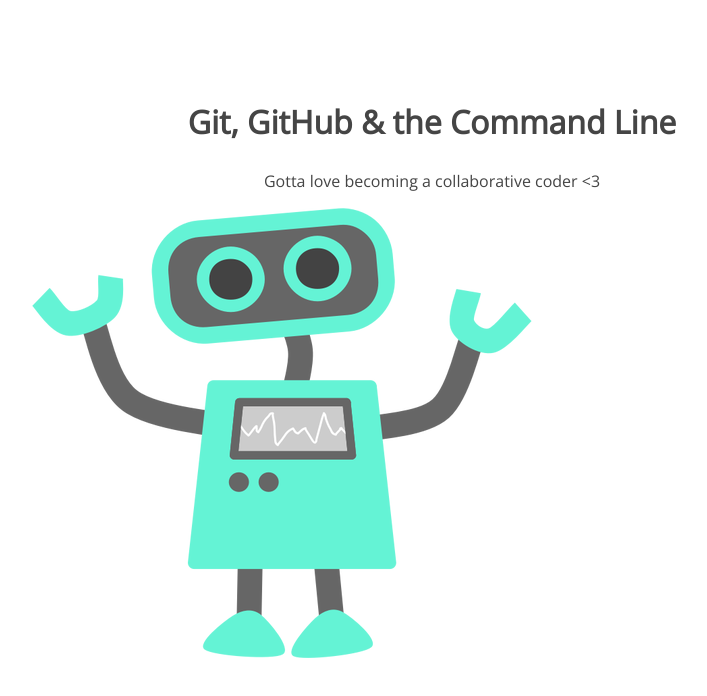
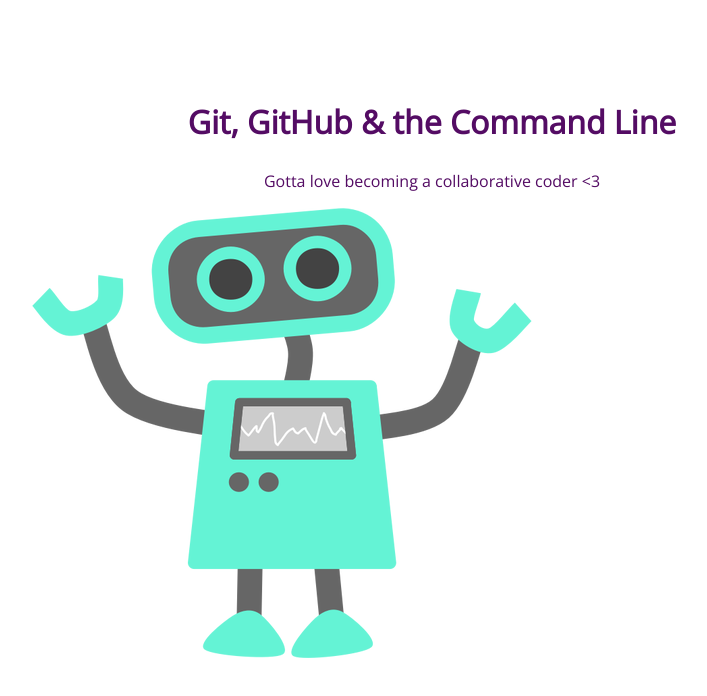
Before and after one commit to massagetherapistv/105-project, a plain HTML site: page index.html in a window 1280 px wide. Shown: the whole page, without its empty margins (208-915 px from the left). Drawn offline with nearby package versions, Linux system fonts and the light colour scheme.

Commit message:
changed h1 to a plum color

```diff
--- a/css/style.css
+++ b/css/style.css
@@ -5,7 +5,7 @@
 section h1,
 section p {
 	text-align: center;
-	color: #454545;
+	color: #540C64;
 }
 section h1 {
 	font: 32px 'Open Sans';
```
